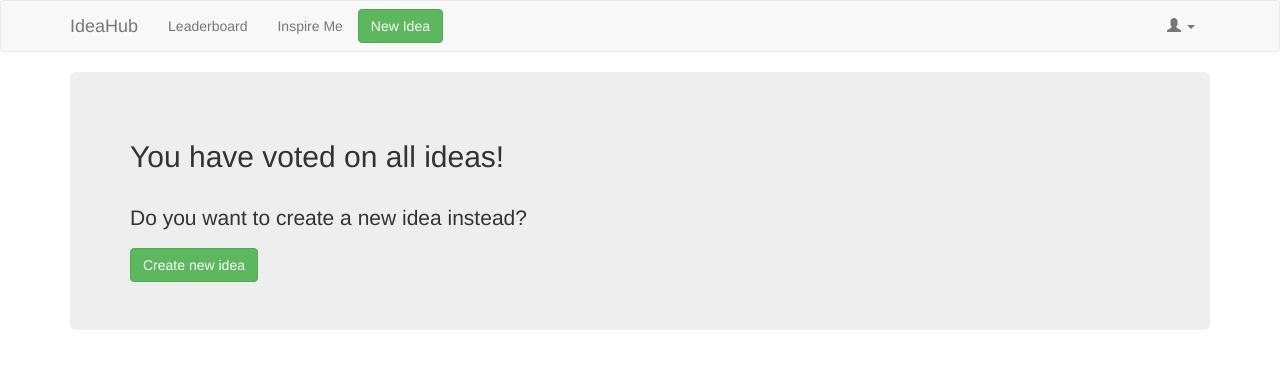
After one commit to boceckts/ideahub, a Flask app: page /inspire in a window 1280 px wide. The commit adds this page. Shown: the top 369 px of the page. Run offline with Flask 2, Linux system fonts and the light colour scheme; a user stored in the database is signed in; tables that the repository leaves empty hold one stand-in row (values such as "Sample post"); some libraries are stand-ins or nearby versions.

Commit message:
Added new inspire me view to vote on a single random idea

```diff
--- a/app/templates/base.html
+++ b/app/templates/base.html
@@ -22,7 +22,7 @@
                 <ul class="nav navbar-nav">
                     {% if not current_user.is_anonymous %}
                         <li><a href="{{ url_for('leaderboard') }}">Leaderboard</a></li>
-                        <li><a href="{{ url_for('voting') }}">Voting</a></li>
+                        <li><a href="{{ url_for('inspire') }}">Inspire Me</a></li>
                     {% endif %}
                 </ul>
                 <ul class="nav navbar-nav navbar-right">
--- /dev/null
+++ b/app/templates/inspire.html
@@ -0,0 +1,83 @@
+{% extends "base.html" %}
+
+{% block app_content %}
+    <script>
+        function setVoteValue(value) {
+            document.getElementById("vote_value").value = value;
+            document.forms["vote_form"].submit();
+        }
+    </script>
+    {% if idea is not none %}
+
+        <div class="h1">Inspire Me</div>
+        <p>
+            Here is a random idea that you might like. If you do not want to vote on this idea use the shuffle button.
+            <a href="{{ url_for('inspire') }}" class="btn btn-default" role="button">
+                <span class="glyphicon glyphicon-random"></span>
+            </a>
+        </p>
+
+        <form id="vote_form" action="{{ url_for('inspire') }}" method="post">
+            <div class="form-group">
+                <input type="hidden" name="owner" value="{{ current_user.id }}">
+                <input type="hidden" name="target" value="{{ idea.id }}">
+                <input type="hidden" name="value" id="vote_value" value="0">
+
+                <div class="panel panel-primary">
+                    <div class="panel-heading">
+                        <div class="h2">{{ idea.title }}
+                            {% if idea.score is none %}
+                                <div class="label label-success" style="vertical-align: top;font-size: 12px">New</div>
+                            {% endif %}
+                        </div>
+                    </div>
+                    <div class="panel-body">
+                        <div class="col-xs-9 col-sm-11">
+                            {{ idea.description }}
+                        </div>
+                        <div class="col-xs-3 col-sm-1">
+
+                            <div class="text-center">
+                                <button class="btn btn-success" onclick="setVoteValue(1)"><span
+                                        class="glyphicon glyphicon-chevron-up"></span></button>
+                            </div>
+                            <div class="text-center" style="font-size: 20px">
+                                {% if idea.score is none %}
+                                    0
+                                {% else %}
+                                    {{ idea.score }}
+                                {% endif %}
+                            </div>
+                            <div class="text-center">
+                                <button class="btn btn-danger" onclick="setVoteValue(-1)"><span
+                                        class="glyphicon glyphicon-chevron-down"></span></button>
+                            </div>
+                        </div>
+                    </div>
+                    <div class="panel-footer">
+                        <div class="label label-default" style="margin-right: 5px">
+                            {{ idea.categories }}
+                        </div>
+                        {% if idea.tags %}
+                            {% for tag in idea.tags.split(",") %}
+                                <div class="badge">
+                                    {{ tag }}
+                                </div>
+                            {% endfor %}
+                        {% endif %}
+                    </div>
+                </div>
+            </div>
+        </form>
+
+    {% else %}
+        <div class="jumbotron">
+            <div class="h2">You have voted on all ideas!</div>
+            <br>
+            <p>Do you want to create a new idea instead?
+            </p>
+            <a class="btn btn-success" href="{{ url_for('newIdea') }}">Create new idea</a>
+        </div>
+    {% endif %}
+
+{% endblock %}
--- a/app/views.py
+++ b/app/views.py
@@ -75,7 +75,7 @@ def newIdea():
                     user_id=current_user.id)
         save_idea(idea)
         flash('Your idea has been saved!')
-        return redirect(url_for('voting'))
+        return redirect(url_for('inspire'))
     return render_template('newIdea.html', title='New Idea', form=form)
 
 
@@ -132,8 +132,8 @@ def deleteIdea(id):
     return redirect(url_for('profile'))
 
 
-@app.route('/voting', methods=['GET', 'POST'])
-def voting():
+@app.route('/inspire', methods=['GET', 'POST'])
+def inspire():
     if not current_user.is_authenticated:
         return redirect(url_for('login'))
     if request.method == 'POST':
@@ -146,4 +146,4 @@ def voting():
                            target=queried_idea,
                            value=request.form.get('value'))
         save_vote(future_vote)
-    return render_template("voting.html", title='Voting', idea=get_random_unvoted_idea_for_user(current_user.id))
+    return render_template("inspire.html", title='Inspire Me', idea=get_random_unvoted_idea_for_user(current_user.id))
```
Also changed, not shown: app/templates/voting.html (deleted, +0 -40 lines).
